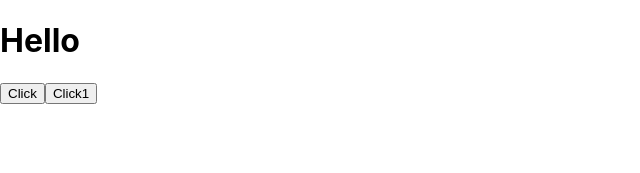
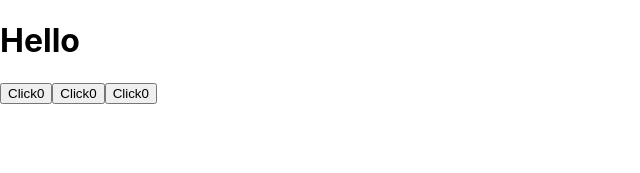
Before and after one commit to stnqls/react-tic-tac-toe, a React (Create React App) app: page / in a window 1280 px wide. Shown: the top 173 px of the page, without its empty margins (0-640 px from the left). Built offline with nearby package versions, Linux system fonts and the light colour scheme.

Commit message:
components 나누기

```diff
--- a/src/App.js
+++ b/src/App.js
@@ -1,24 +1,13 @@
-import React,{useEffect, useState} from 'react';
+import React,{ useState} from 'react';
+import Counter from './components/Counter';
+function App() {
 
-function App() {
-  const [count, setCount] = useState(0);
-  const [hello, setHello] = useState(0);
-  useEffect(()=> {
-    console.log(count);
-  },[count])
-
-  useEffect(()=> {
-    console.log('first rendering')
-  },[])// 빈 배열을 넣어주면 한번만 실행된다.
-
-  const increment = () => {
-    setCount(count+1);
-  }
   return (
     <div className="App">
       <h1>Hello</h1>
-      <button onClick={increment}>Click</button>
-      <button onClick={() => setHello(hello +1 )}>Click1</button>
+      <Counter />
+      <Counter />
+      <Counter />
     </div>
     );
 }
--- /dev/null
+++ b/src/components/Counter.js
@@ -0,0 +1,15 @@
+import React, { useState } from 'react';
+
+const Counter = () => {
+  const [count, setCount] = useState(0);
+  const increment = () => {
+    setCount(count + 1);
+  };
+  return(
+    <button onClick={increment}>
+      Click{count}
+    </button>
+  );
+}
+
+export default Counter;
```
